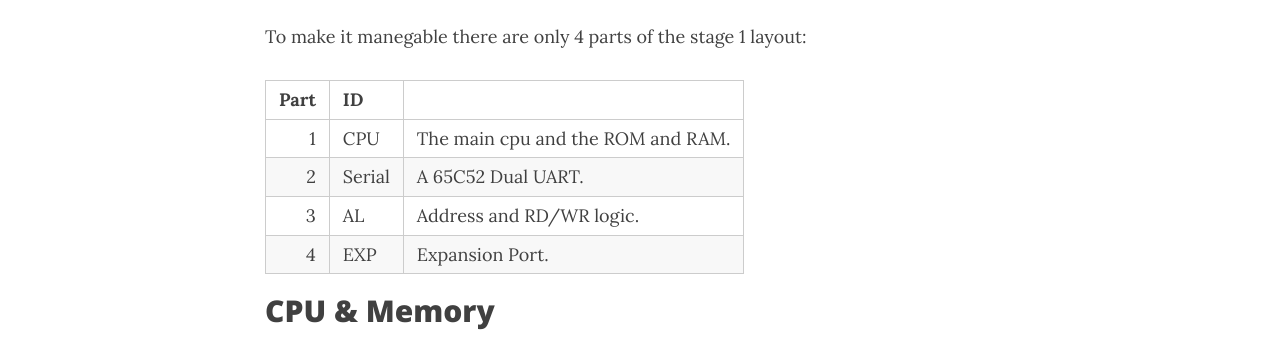
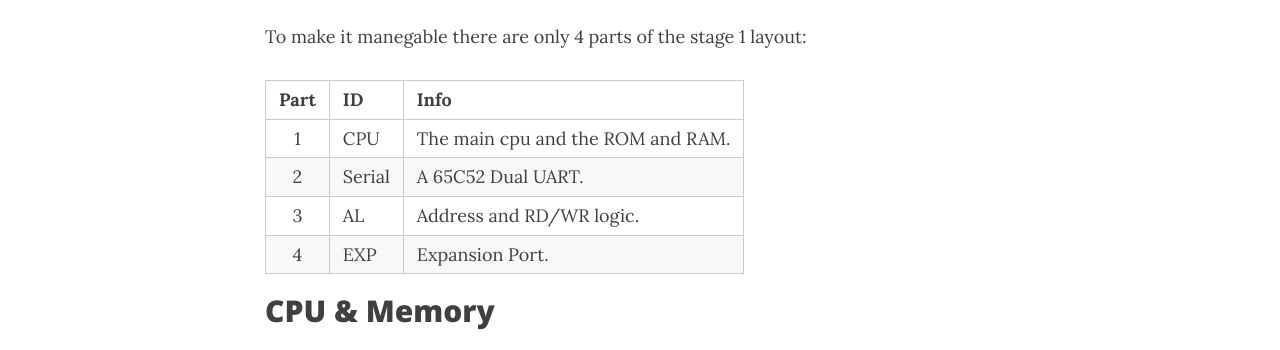
Before and after one commit to sperly/sperly.github.io, a Jekyll site: the page built from ml-stage1.md, in a window 1280 px wide and 900 px high, scrolled down 1371 px. Shown: the part 172-522 px from the top of the window. Built offline with Jekyll 4.4.1, drawn with Linux system fonts in a browser that asks for light colours; nearby versions of some CDN libraries.

Commit message:
Update ml-stage1.md

```diff
--- a/ml-stage1.md
+++ b/ml-stage1.md
@@ -16,8 +16,8 @@ This is Stage 1 design:
 ![Master Page](/img/stage1/master.png)
 To make it manegable there are only 4 parts of the stage 1 layout:
 
-| Part | ID |
-| -:- | :-- | | :-- |
+| Part | ID | Info |
+| :---: | :--- | :--- |
 | 1 | CPU | The main cpu and the ROM and RAM. |
 | 2 | Serial | A 65C52 Dual UART. |
 | 3 | AL | Address and RD/WR logic. |
```
